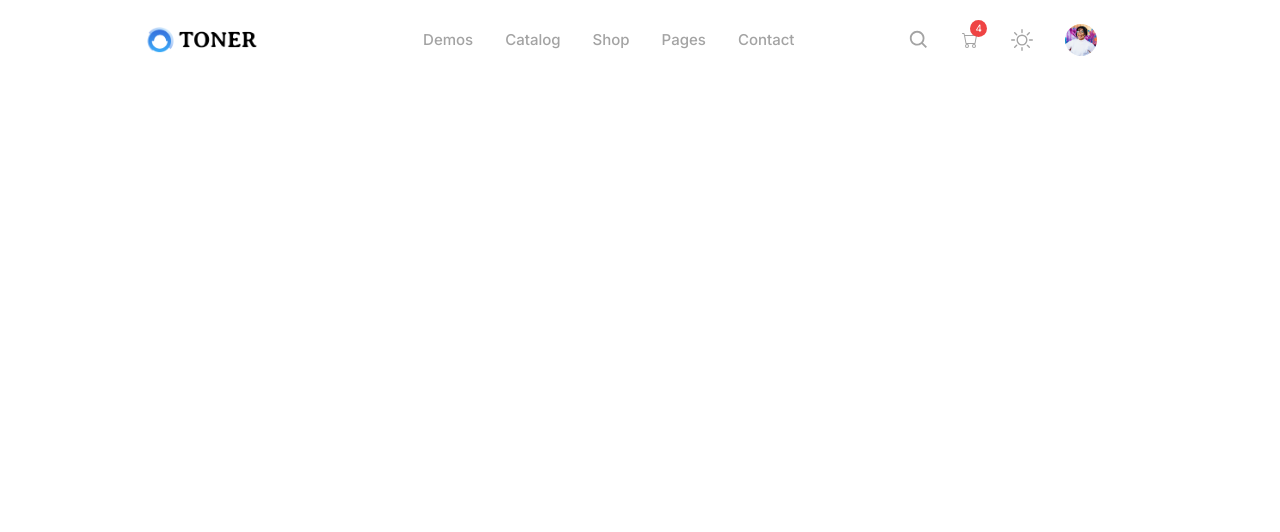
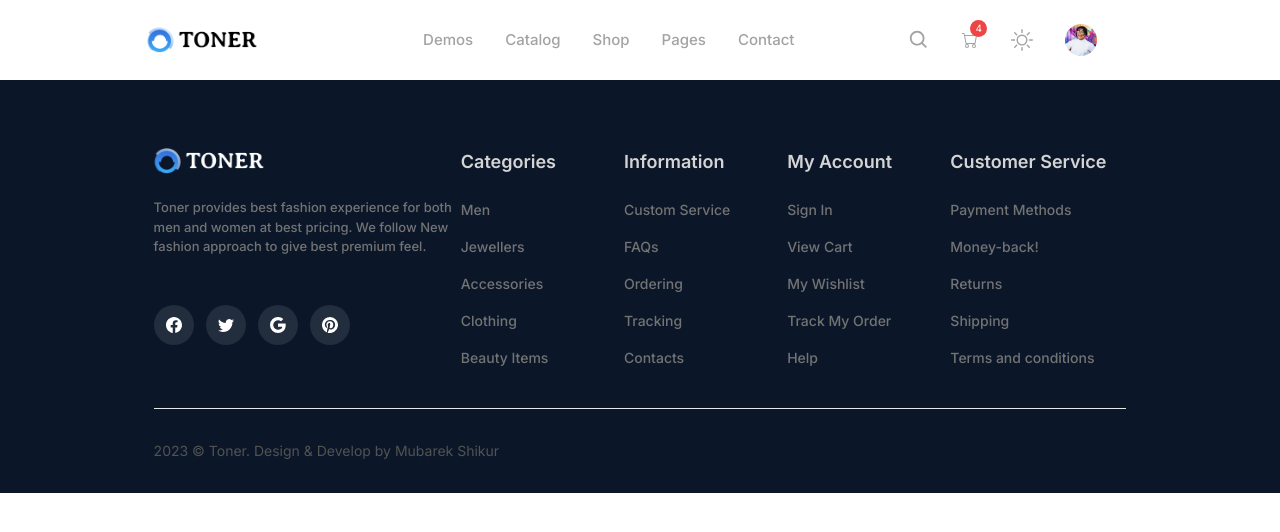
Before and after one commit to manmuba/toner-front, a Next.js app: page / in a window 1280 px wide. Shown: the top 532 px of the page. Built offline with nearby package versions, Linux system fonts and the light colour scheme.

Commit message:
Footer Done

```diff
--- /dev/null
+++ b/app/Layout/Footer.tsx
@@ -0,0 +1,86 @@
+'use client'
+import { BsFacebook, BsTwitter, BsGoogle, BsPinterest } from 'react-icons/bs';
+
+import Logo from "../Common/Logo"
+
+const Footer = () => {
+    const dark = true
+    return (
+        <div className="bg-[#0b1729] w-full pt-16 flex flex-col justify-center px-8 lg:px-[12vw] ">
+            <div className="md:grid md:grid-cols-3 lg:grid-cols-[32%,17%,17%,17%,17%] w-[75vw]">
+                <div className="flex flex-col relative top-1">
+                    <Logo isDark={dark} />
+                    <p className="pt-6 text-[13px] font-medium text-neutral-500">Toner provides best fashion experience for both men and women at best pricing. We follow New fashion approach to give best premium feel.</p>
+                    <br />
+                    <div className="flex flex-row items-center justify-start gap-3 my-6">
+                        <div className="p-3 rounded-full bg-[#222d3d] hover:bg-[#897aff] transition delay-75 cursor-pointer">
+                            <BsFacebook
+                                className='text-white'
+                            />
+                        </div>
+                        <div className="p-3 rounded-full bg-[#222d3d] hover:bg-[#897aff] transition delay-75 cursor-pointer">
+                            <BsTwitter
+                                className='text-white'
+                            />
+                        </div>
+                        <div className="p-3 rounded-full bg-[#222d3d] hover:bg-[#897aff] transition delay-75 cursor-pointer">
+                            <BsGoogle
+                                className='text-white'
+                            />
+                        </div>
+                        <div className="p-3 rounded-full bg-[#222d3d] hover:bg-[#897aff] transition delay-75 cursor-pointer">
+                            <BsPinterest
+                                className='text-white'
+                            />
+                        </div>
+                    </div>
+                </div>
+                <div className="flex flex-col">
+                    <h5 className='pt-1 text-neutral-300 font-semibold text-[18px] pb-6'>Categories</h5>
+                    <ul className="flex flex-col gap-4 pb-10">
+                        <li className='text-neutral-500 font-medium text-[14px] cursor-pointer'>Men</li>
+                        <li className='text-neutral-500 font-medium text-[14px] cursor-pointer'>Jewellers</li>
+                        <li className='text-neutral-500 font-medium text-[14px] cursor-pointer'>Accessories</li>
+                        <li className='text-neutral-500 font-medium text-[14px] cursor-pointer'>Clothing</li>
+                        <li className='text-neutral-500 font-medium text-[14px] cursor-pointer'>Beauty Items</li>
+                    </ul>
+                </div>
+                <div className="flex flex-col">
+                    <h5 className='pt-1 text-neutral-300 font-semibold text-[18px] pb-6'>Information</h5>
+                    <ul className="flex flex-col gap-4 pb-10">
+                        <li className='text-neutral-500 font-medium text-[14px] cursor-pointer'>Custom Service</li>
+                        <li className='text-neutral-500 font-medium text-[14px] cursor-pointer'>FAQs</li>
+                        <li className='text-neutral-500 font-medium text-[14px] cursor-pointer'>Ordering</li>
+                        <li className='text-neutral-500 font-medium text-[14px] cursor-pointer'>Tracking</li>
+                        <li className='text-neutral-500 font-medium text-[14px] cursor-pointer'>Contacts</li>
+                    </ul>
+                </div>
+                <div className="flex flex-col">
+                    <h5 className='pt-1 text-neutral-300 font-semibold text-[18px] pb-6'>My Account</h5>
+                    <ul className="flex flex-col gap-4 pb-10">
+                        <li className='text-neutral-500 font-medium text-[14px] cursor-pointer'>Sign In</li>
+                        <li className='text-neutral-500 font-medium text-[14px] cursor-pointer'>View Cart</li>
+                        <li className='text-neutral-500 font-medium text-[14px] cursor-pointer'>My Wishlist</li>
+                        <li className='text-neutral-500 font-medium text-[14px] cursor-pointer'>Track My Order</li>
+                        <li className='text-neutral-500 font-medium text-[14px] cursor-pointer'>Help</li>
+                    </ul>
+                </div>
+                <div className="flex flex-col">
+                    <h5 className='pt-1 text-neutral-300 font-semibold text-[18px] pb-6'>Customer Service</h5>
+                    <ul className="flex flex-col gap-4 pb-10">
+                        <li className='text-neutral-500 font-medium text-[14px] cursor-pointer'>Payment Methods</li>
+                        <li className='text-neutral-500 font-medium text-[14px] cursor-pointer'>Money-back!</li>
+                        <li className='text-neutral-500 font-medium text-[14px] cursor-pointer'>Returns</li>
+                        <li className='text-neutral-500 font-medium text-[14px] cursor-pointer'>Shipping</li>
+                        <li className='text-neutral-500 font-medium text-[14px] cursor-pointer'>Terms and conditions</li>
+                    </ul>
+                </div>
+            </div>
+            <hr className='text-[1px] text-neutral-500'/>
+            <span className='text-sm text-neutral-600 py-8'>2023 © Toner. Design & Develop by Mubarek Shikur</span>
+
+        </div>
+    )
+}
+
+export default Footer
--- a/app/page.tsx
+++ b/app/page.tsx
@@ -1,10 +1,12 @@
 import Image from 'next/image'
 import Header from './Layout/Header'
+import Footer from './Layout/Footer'
 
 export default function Home() {
   return (
     <main>
       <Header />
+      <Footer />
     </main>
   )
 }
```
